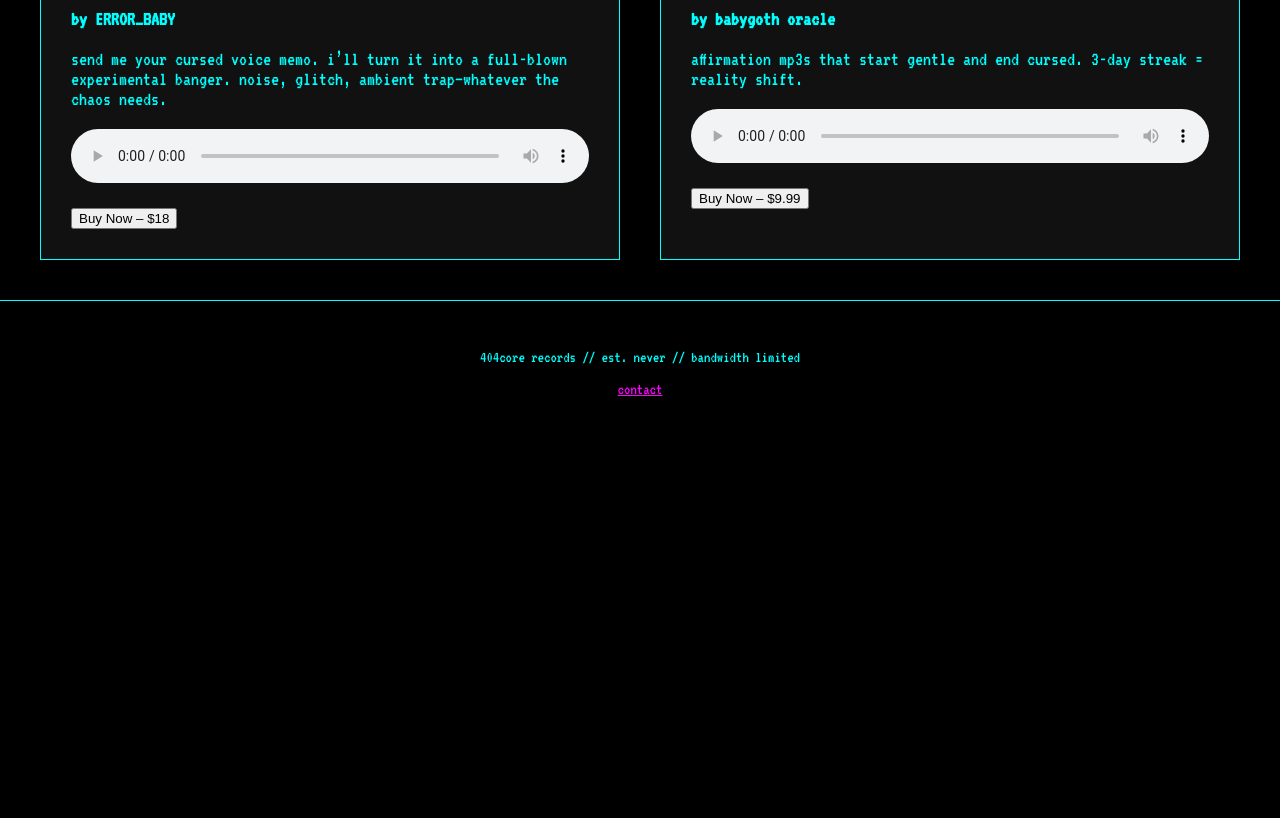
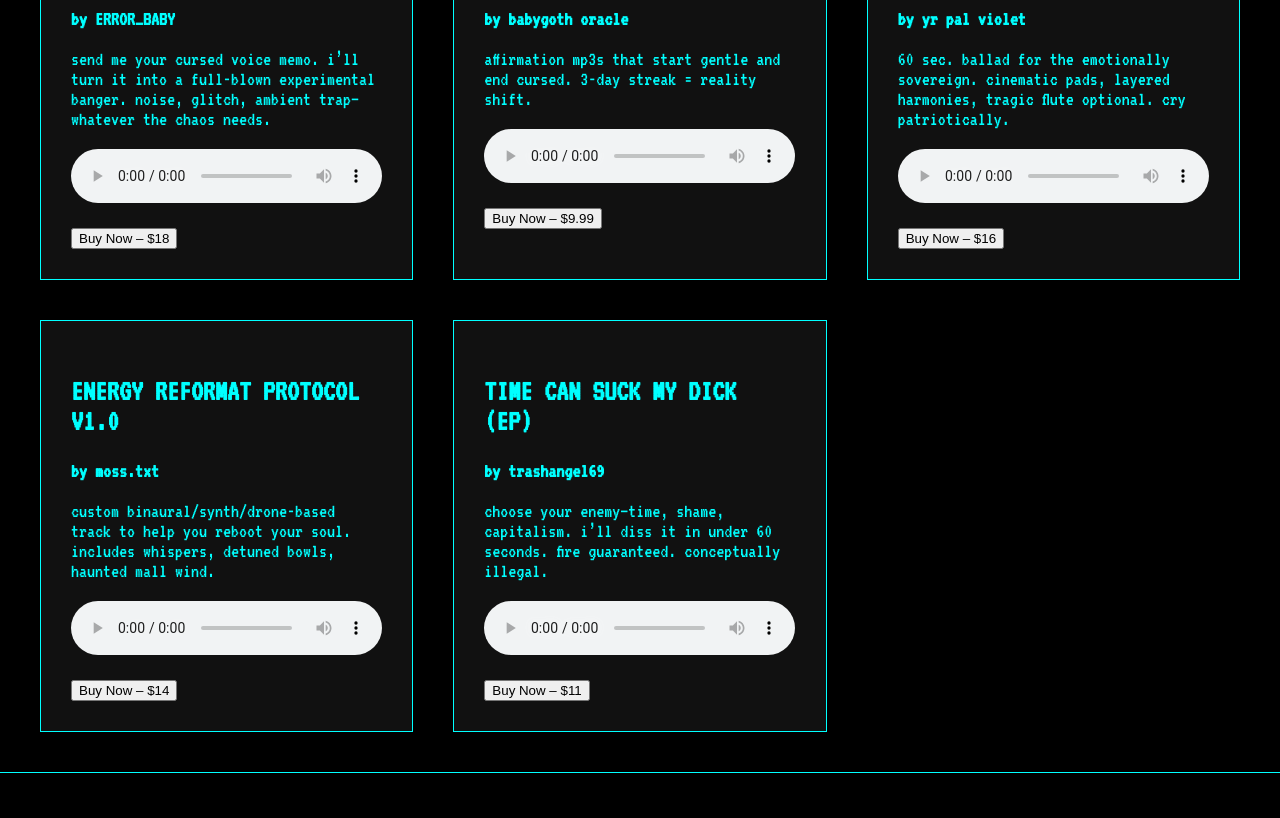
Before and after one commit to tearaglass/404core, a plain HTML site: page index.html in a window 1280 px wide. Shown: the part 356-1174 px from the top of the page. Before the commit the page ends 801 px from the top, so only its background shows below. Drawn offline with Linux system fonts and the light colour scheme.

Commit message:
Update index.html
all products

```diff
--- a/index.html
+++ b/index.html
@@ -79,8 +79,41 @@
       </form>
     </div>
 
-    <!-- repeat for other items -->
+    <div class="card">
+      <h2>GIRL BOSS NATIONAL ANTHEM</h2>
+      <p><strong>by yr pal violet</strong></p>
+      <p class="desc">60 sec. ballad for the emotionally sovereign. cinematic pads, layered harmonies, tragic flute optional. cry patriotically.</p>
+      <audio controls src="samples/violet_sample.mp3"></audio>
+      <form action="https://www.paypal.com/cgi-bin/webscr" method="post" target="_blank">
+        <input type="hidden" name="cmd" value="_s-xclick">
+        <input type="hidden" name="hosted_button_id" value="YOUR_BUTTON_ID_HERE">
+        <input type="submit" value="Buy Now – $16">
+      </form>
+    </div>
 
+    <div class="card">
+      <h2>ENERGY REFORMAT PROTOCOL V1.0</h2>
+      <p><strong>by moss.txt</strong></p>
+      <p class="desc">custom binaural/synth/drone-based track to help you reboot your soul. includes whispers, detuned bowls, haunted mall wind.</p>
+      <audio controls src="samples/moss_sample.mp3"></audio>
+      <form action="https://www.paypal.com/cgi-bin/webscr" method="post" target="_blank">
+        <input type="hidden" name="cmd" value="_s-xclick">
+        <input type="hidden" name="hosted_button_id" value="YOUR_BUTTON_ID_HERE">
+        <input type="submit" value="Buy Now – $14">
+      </form>
+    </div>
+
+    <div class="card">
+      <h2>TIME CAN SUCK MY DICK (EP)</h2>
+      <p><strong>by trashangel69</strong></p>
+      <p class="desc">choose your enemy—time, shame, capitalism. i’ll diss it in under 60 seconds. fire guaranteed. conceptually illegal.</p>
+      <audio controls src="samples/trashangel_sample.mp3"></audio>
+      <form action="https://www.paypal.com/cgi-bin/webscr" method="post" target="_blank">
+        <input type="hidden" name="cmd" value="_s-xclick">
+        <input type="hidden" name="hosted_button_id" value="YOUR_BUTTON_ID_HERE">
+        <input type="submit" value="Buy Now – $11">
+      </form>
+    </div>
   </section>
 
   <footer>
```
